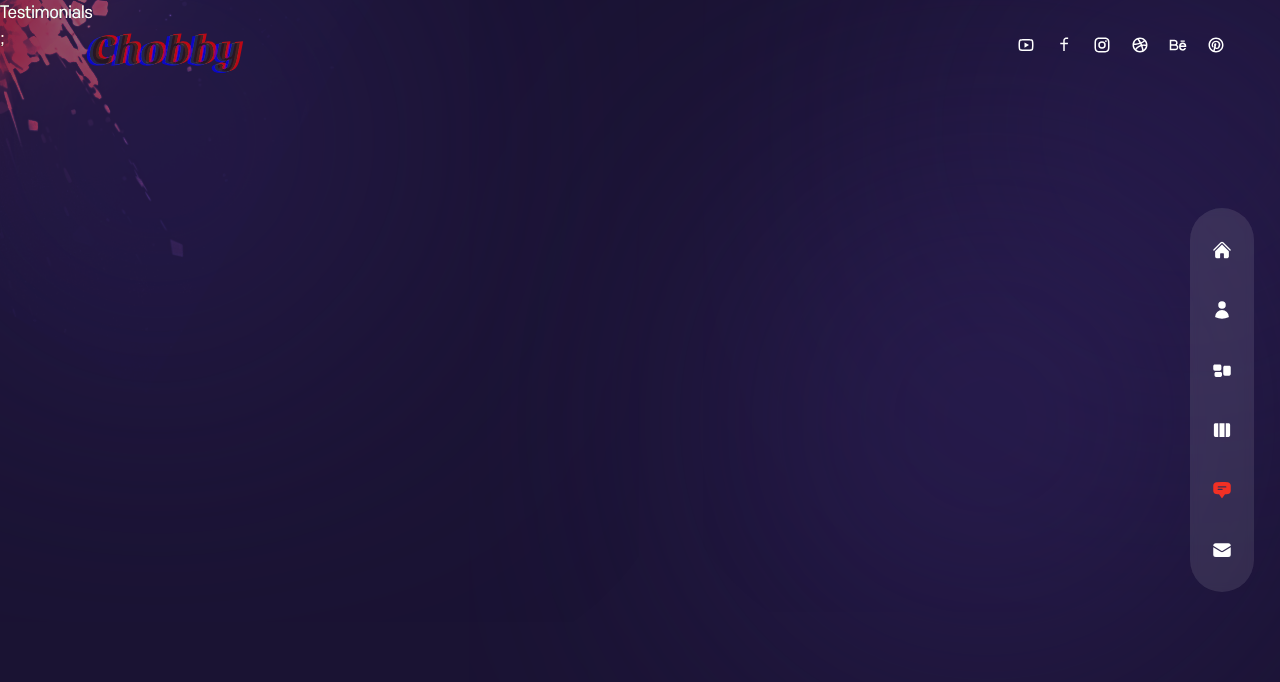
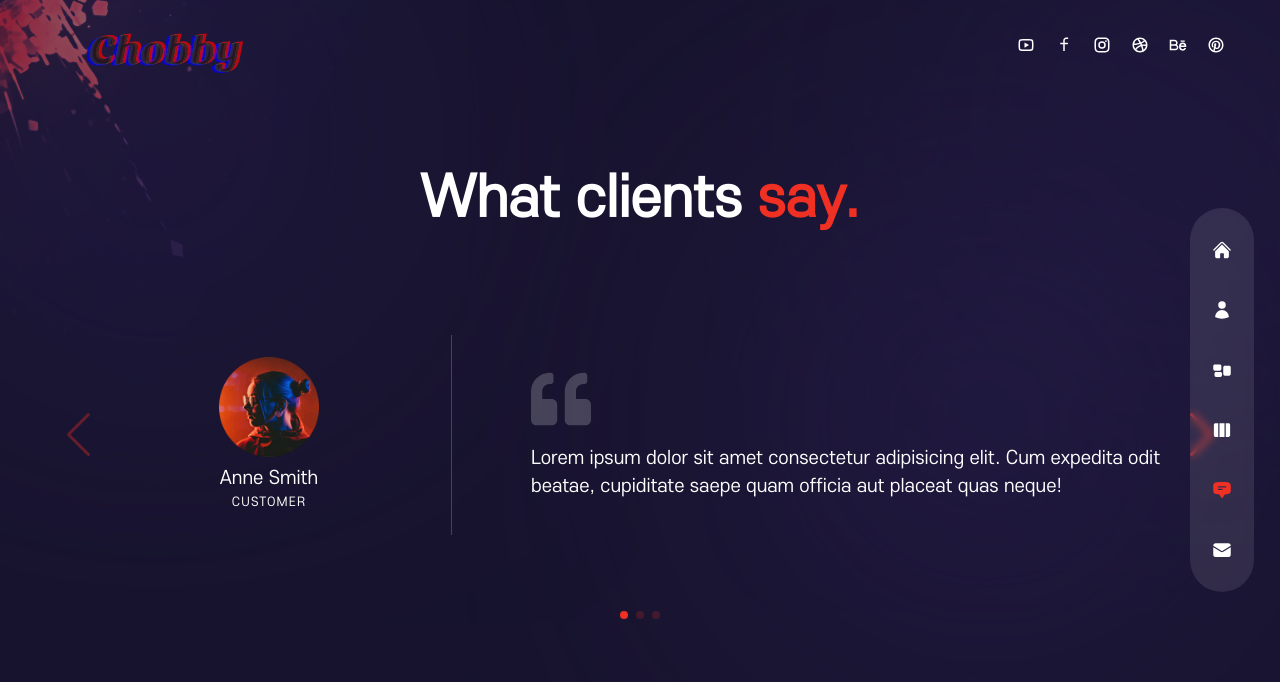
Before and after one commit to kwb020312/DigitalReality, a Next.js app: page /testimonials in a window 1280 px wide. Shown: the top 682 px of the page. Built offline with nearby package versions, Linux system fonts and the light colour scheme.

Commit message:
Feat: 사람들 후기 샘플 추가

```diff
--- a/components/TestimonialSlider.js
+++ b/components/TestimonialSlider.js
@@ -1,30 +1,82 @@
-// testimonial data
+import { Swiper, SwiperSlide } from "swiper/react";
+
+import "swiper/css";
+import "swiper/css/pagination";
+import "swiper/css/navigation";
+
+import { Navigation, Pagination } from "swiper";
+import Image from "next/image";
+import { FaQuoteLeft } from "react-icons/fa";
+
 const testimonialData = [
   {
-    image: '/t-avt-1.png',
-    name: 'Anne Smith',
-    position: 'Customer',
+    image: "/t-avt-1.png",
+    name: "Anne Smith",
+    position: "Customer",
     message:
-      'Lorem ipsum dolor sit amet consectetur adipisicing elit. Cum expedita odit beatae, cupiditate saepe quam officia aut placeat quas neque!',
+      "Lorem ipsum dolor sit amet consectetur adipisicing elit. Cum expedita odit beatae, cupiditate saepe quam officia aut placeat quas neque!",
   },
   {
-    image: '/t-avt-2.png',
-    name: 'Jane Doe',
-    position: 'Customer',
+    image: "/t-avt-2.png",
+    name: "Jane Doe",
+    position: "Customer",
     message:
-      'Lorem ipsum dolor sit amet consectetur adipisicing elit. Cum expedita odit beatae, cupiditate saepe quam officia aut placeat quas neque!',
+      "Lorem ipsum dolor sit amet consectetur adipisicing elit. Cum expedita odit beatae, cupiditate saepe quam officia aut placeat quas neque!",
   },
   {
-    image: '/t-avt-3.png',
-    name: 'Jhon Doe',
-    position: 'Customer',
+    image: "/t-avt-3.png",
+    name: "Jhon Doe",
+    position: "Customer",
     message:
-      'Lorem ipsum dolor sit amet consectetur adipisicing elit. Cum expedita odit beatae, cupiditate saepe quam officia aut placeat quas neque!',
+      "Lorem ipsum dolor sit amet consectetur adipisicing elit. Cum expedita odit beatae, cupiditate saepe quam officia aut placeat quas neque!",
   },
 ];
 
 const TestimonialSlider = () => {
-  return <div>Testimonial Slider</div>;
+  return (
+    <Swiper
+      navigation={true}
+      spaceBetween={10}
+      pagination={{
+        clickable: true,
+      }}
+      modules={[Navigation, Pagination]}
+      className="h-[400px]"
+    >
+      {testimonialData.map((person, index) => (
+        <SwiperSlide key={index}>
+          <div className="flex flex-col items-center md:flex-row gap-x-8 h-full px-16">
+            {/* avatar, name, position */}
+            <div className="w-full max-w-[300px] flex flex-col xl:justify-center items-center relative mx-auto xl:mx-0">
+              <div className="flex flex-col justify-center text-center">
+                {/* avatar */}
+                <div className="mb-2 mx-auto">
+                  <Image src={person.image} width={100} height={100} alt="" />
+                </div>
+                {/* name */}
+                <div className="text-lg">{person.name}</div>
+                {/* position */}
+                <div className="text-[12px] uppercase font-extralight tracking-widest">
+                  {person.position}
+                </div>
+              </div>
+            </div>
+            {/* quote & message */}
+            <div className="flex-1 flex flex-col justify-center before:w-[1px] xl:before:bg-white/20 xl:before:absolute xl:before:left-0 xl:before:h-[200px] relative xl:pl-20">
+              {/* quote icon */}
+              <div className="mb-4">
+                <FaQuoteLeft className="text-4xl xl:text-6xl text-white/20 mx-auto md:mx-0" />
+              </div>
+              {/* message */}
+              <div className="xl:text-lg text-center md:text-left">
+                {person.message}
+              </div>
+            </div>
+          </div>
+        </SwiperSlide>
+      ))}
+    </Swiper>
+  );
 };
 
 export default TestimonialSlider;
--- a/pages/testimonials/index.js
+++ b/pages/testimonials/index.js
@@ -1,5 +1,33 @@
+import TestimonialSlider from "../../components/TestimonialSlider";
+
+import { motion } from "framer-motion";
+import { fadeIn } from "../../variants";
+
 const Testimonials = () => {
-  return <div>Testimonials</div>;
+  return (
+    <div className="h-full bg-primary/30 py-32 text-center">
+      <div className="container mx-auto h-full flex flex-col justify-center">
+        <motion.h2
+          variants={fadeIn("up", 0.2)}
+          initial="hidden"
+          animate="show"
+          exit="hidden"
+          className="h2 mb-8 xl:mb-0"
+        >
+          What clients <span className="text-accent">say.</span>
+        </motion.h2>
+        {/* slider */}
+        <motion.div
+          variants={fadeIn("up", 0.4)}
+          initial="hidden"
+          animate="show"
+          exit="hidden"
+        >
+          <TestimonialSlider />
+        </motion.div>
+      </div>
+    </div>
+  );
 };
 
 export default Testimonials;
```
